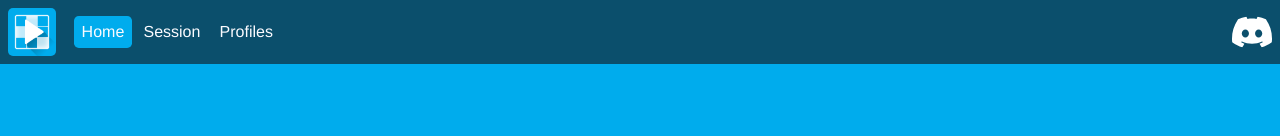
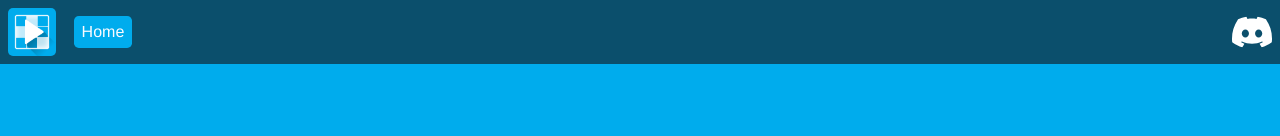
Before and after one commit to Plagiatus/Trippy, a Vue app in the folder website/: page / in a window 1280 px wide. Shown: the top 136 px of the page. Built offline with nearby package versions, Linux system fonts and the light colour scheme.

Commit message:
hide navigation for deploy

```diff
--- a/website/src/components/Navigation.vue
+++ b/website/src/components/Navigation.vue
@@ -7,8 +7,8 @@
 				</router-link>
 			</div>
 			<router-link class="nav-link" to="/">Home</router-link>
-			<router-link class="nav-link" to="/session">Session</router-link>
-			<router-link class="nav-link" to="/profile">Profiles</router-link>
+			<!-- <router-link class="nav-link" to="/session">Session</router-link> -->
+			<!-- <router-link class="nav-link" to="/profile">Profiles</router-link> -->
 			<span id="discord-in-nav">
 				<a href="https://discord.gg/G9u72eW" target="_blank" rel="noopener noreferrer"><img src="@/assets/Discord-Logo-White.svg" alt="Discord"></a>
 			</span>
```
